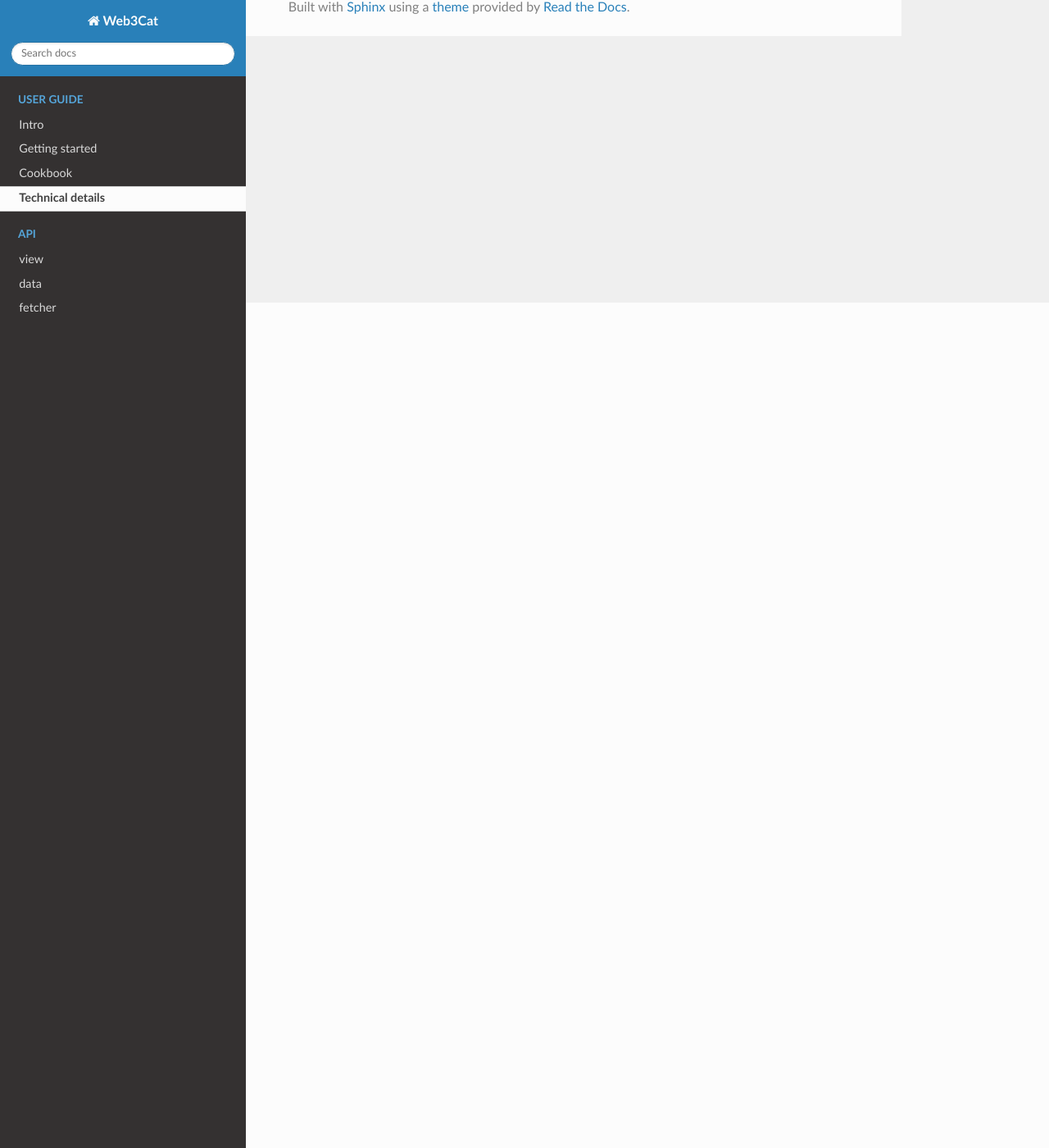
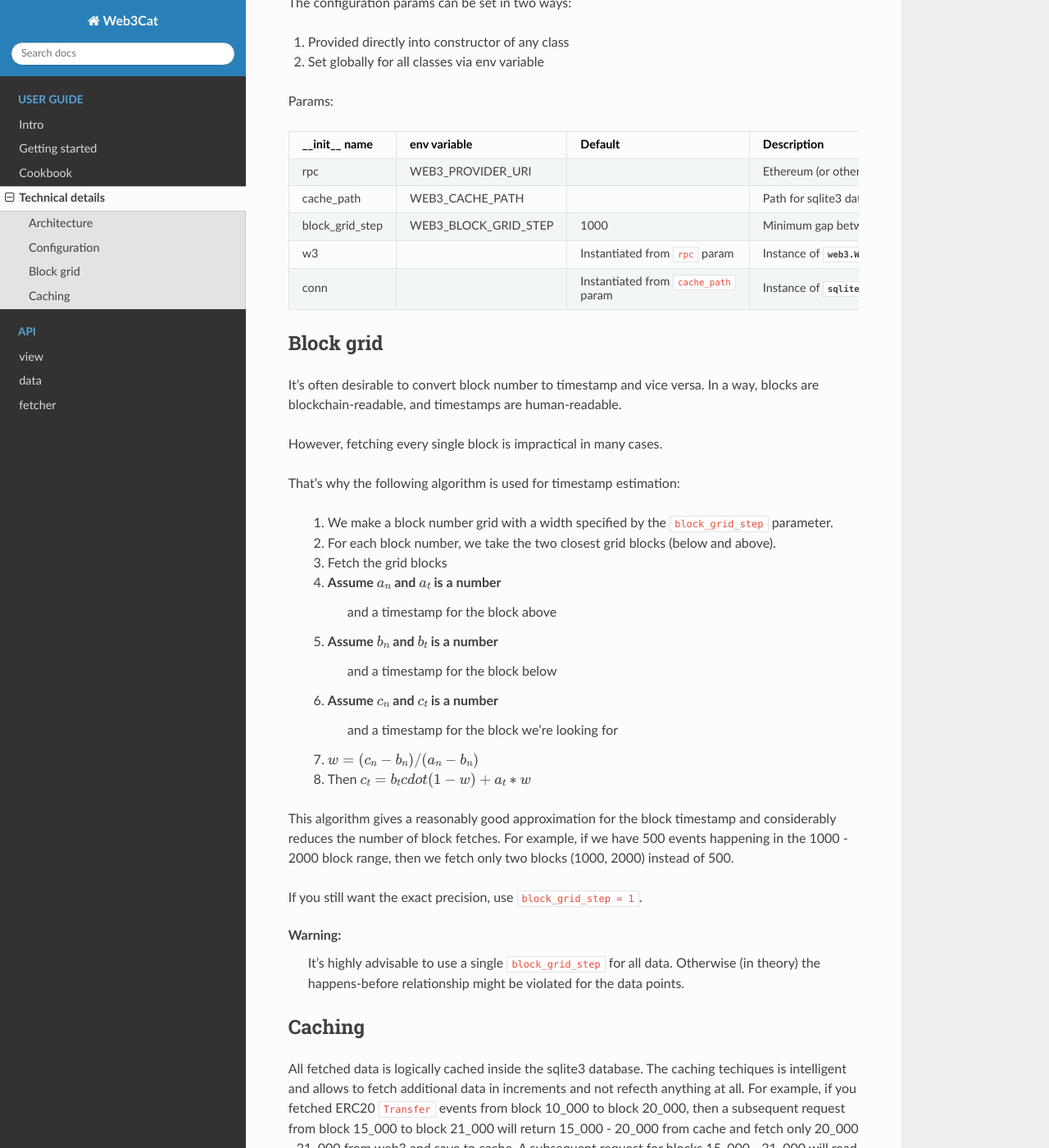
Before and after one commit to monoand6/web3cat, a Sphinx documentation site: the page built from docs/tech.rst, in a window 1280 px wide and 1400 px high, scrolled down 1031 px. Shown: the whole window at 82% size. Built offline with Sphinx 7.4.7 and the Read the Docs theme 2.0.0, drawn with Linux system fonts in a browser that asks for light colours; some of the changed text lies outside the part shown.

Commit message:
added tech details

```diff
--- a/docs/tech.rst
+++ b/docs/tech.rst
@@ -1,5 +1,8 @@
 Technical details
 =================
+
+Architecture
+------------
 
 There are 3 layers in the framework that could be used completely
 independent of each other:
@@ -11,3 +14,92 @@ independent of each other:
 Behind each layer there's a powerful opensource Python library
 
 .. image:: /images/web3cat_arch.png
+
+Configuration
+-------------
+
+The configuration params can be set in two ways:
+
+#. Provided directly into constructor of any class
+#. Set globally for all classes via env variable
+
+Params:
+
++-----------------+----------------------+----------------------------------------+-----------------------------------------+
+| __init__ name   | env variable         | Default                                | Description                             |
++=================+======================+========================================+=========================================+
+| rpc             | WEB3_PROVIDER_URI    |                                        | Ethereum (or other EVM chain) endpoint  |
++-----------------+----------------------+----------------------------------------+-----------------------------------------+
+| cache_path      | WEB3_CACHE_PATH      |                                        | Path for sqlite3 database cache         |
++-----------------+----------------------+----------------------------------------+-----------------------------------------+
+| block_grid_step | WEB3_BLOCK_GRID_STEP | 1000                                   | Minimum gap between fetched blocks      |
+|                 |                      |                                        | (see :class:`fetcher.core.Core`)        |
++-----------------+----------------------+----------------------------------------+-----------------------------------------+
+| w3              |                      | Instantiated from ``rpc`` param        | Instance of :class:`web3.Web3`          |
++-----------------+----------------------+----------------------------------------+-----------------------------------------+
+| conn            |                      | Instantiated from ``cache_path`` param | Instance of :class:`sqlite3.Connection` |
++-----------------+----------------------+----------------------------------------+-----------------------------------------+
+
+Block grid
+----------
+
+It's often desirable to convert block number to timestamp and vice
+versa. In a way, blocks are blockchain-readable, and timestamps are
+human-readable.
+
+However, fetching every single block is impractical in many cases.
+
+That's why the following algorithm is used for timestamp estimation:
+
+    1. We make a block number grid with a width specified by the ``block_grid_step`` parameter.
+    2. For each block number, we take the two closest grid blocks (below and above).
+    3. Fetch the grid blocks
+    4. Assume :math:`a_n` and :math:`a_t` is a number
+        and a timestamp for the block above
+    5. Assume :math:`b_n` and :math:`b_t` is a number
+        and a timestamp for the block below
+    6. Assume :math:`c_n` and :math:`c_t` is a number
+        and a timestamp for the block we're looking for
+    7. :math:`w = (c_n - b_n) / (a_n - b_n)`
+    8. Then :math:`c_t = b_t \\cdot (1-w) + a_t * w`
+
+This algorithm gives a reasonably good approximation for the block
+timestamp and considerably reduces the number of block fetches.
+For example, if we have 500 events happening in the 1000 - 2000
+block range, then we fetch only two blocks (1000, 2000) instead of 500.
+
+If you still want the exact precision, use
+``block_grid_step = 1``.
+
+Warning:
+    It's highly advisable to use a single ``block_grid_step`` for all data.
+    Otherwise (in theory) the happens-before relationship might
+    be violated for the data points.
+
+Caching
+-------
+
+All fetched data is logically cached inside the sqlite3 database.
+The caching techiques is intelligent and allows to fetch additional
+data in increments and not refecth anything at all.
+For example, if you fetched ERC20 ``Transfer`` events from block
+10_000 to block 20_000, then a subsequent request from
+block 15_000 to block 21_000 will return 15_000 - 20_000 from cache
+and fetch only 20_000 - 21_000 from web3 and save to cache.
+A subsequent request for blocks 15_000 - 21_000 will read
+everything from cache.
+
+Additionally, it supports nesting of the argument filters.
+Imagine you
+
+1. Fetched all Transfer events from blocks 2000 - 4000
+2. Fetched Transfer events with filter :code:`{"from": "0x1234..."}` for blocks 4000 - 6000
+3. Fetched Transfer events with filter :code:`{"to": "0x5678..."}` for blocks 6000 - 8000
+
+Now when you query events with filter :code:`{"from": "0x1234...", "to": "0x5678..."}`
+for blocks 2000 - 8000 cache is smart enough
+to figure out that all events are already in cache and
+serve the cached result.
+
+The other good thing is that sharing cache is easy - just transfer
+the sqlite3 file to another device and you have all the data.
```
